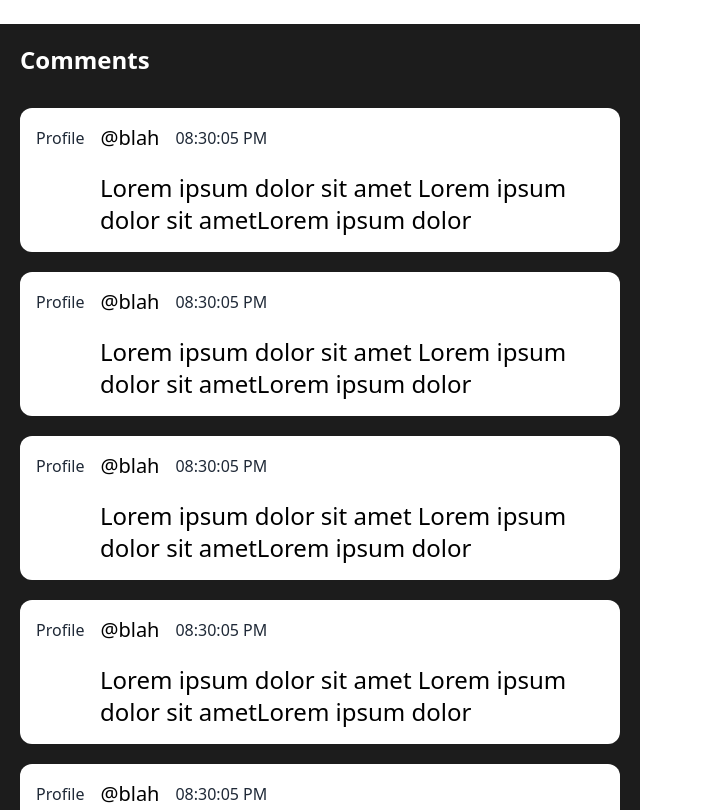
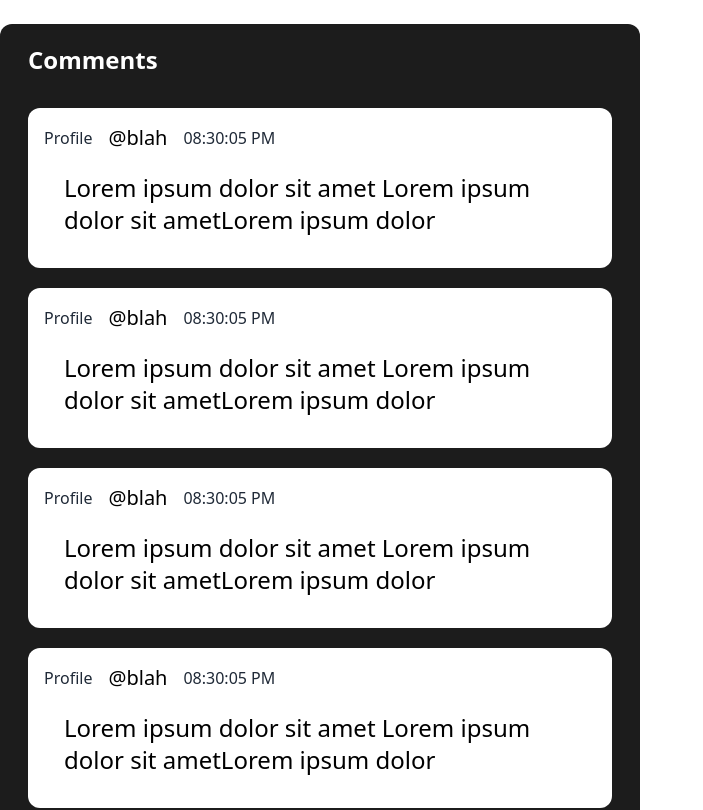
Before and after one commit to UCR-CS110-S23/project-methinks, a Next.js app: page /feed in a window 1280 px wide. Shown: the top 810 px of the page, without its empty margins (0-703 px from the left). Built offline with nearby package versions, Linux system fonts and the light colour scheme.

Commit message:
ashley complaints

```diff
--- a/components/Feed/Comment.jsx
+++ b/components/Feed/Comment.jsx
@@ -2,13 +2,13 @@ import React from "react";
 
 const Comment = ({ img, username, date, text }) => {
   return (
-    <div className="bg-white w-full flex flex-col rounded-xl gap-y-5 py-4 px-4">
+    <div className="bg-white w-full flex flex-col rounded-xl gap-y-5 pt-4 pb-8 px-4">
       <div className="flex gap-x-4 items-center">
         <div className="text-[##77818A] text-base">{img}</div>
         <p className="text-black font-medium text-xl">{username}</p>
         <p className="text-[##77818A] text-base">{date}</p>
       </div>
-      <div className="text-black text-2xl pl-16 font-normal">{text}</div>
+      <div className="text-black text-2xl pl-5 font-normal">{text}</div>
     </div>
   );
 };
--- a/components/Feed/Comments.jsx
+++ b/components/Feed/Comments.jsx
@@ -39,27 +39,27 @@ const Comments = () => {
       date: "08:30:05 PM",
       text: "Lorem ipsum dolor sit amet Lorem ipsum dolor sit ametLorem ipsum dolor",
     },
-    // {
-    //   img: "Profile",
-    //   username: "@blah",
-    //   date: "08:30:05 PM",
-    //   text: "Lorem ipsum dolor sit amet Lorem ipsum dolor sit ametLorem ipsum dolor",
-    // },
-    // {
-    //   img: "Profile",
-    //   username: "@blah",
-    //   date: "08:30:05 PM",
-    //   text: "Lorem ipsum dolor sit amet Lorem ipsum dolor sit ametLorem ipsum dolor",
-    // },
-    // {
-    //   img: "Profile",
-    //   username: "@blah",
-    //   date: "08:30:05 PM",
-    //   text: "Lorem ipsum dolor sit amet Lorem ipsum dolor sit ametLorem ipsum dolor",
-    // },
+    {
+      img: "Profile",
+      username: "@blah",
+      date: "08:30:05 PM",
+      text: "Lorem ipsum dolor sit amet Lorem ipsum dolor sit ametLorem ipsum dolor",
+    },
+    {
+      img: "Profile",
+      username: "@blah",
+      date: "08:30:05 PM",
+      text: "Lorem ipsum dolor sit amet Lorem ipsum dolor sit ametLorem ipsum dolor",
+    },
+    {
+      img: "Profile",
+      username: "@blah",
+      date: "08:30:05 PM",
+      text: "Lorem ipsum dolor sit amet Lorem ipsum dolor sit ametLorem ipsum dolor",
+    },
   ];
   return (
-    <div className="h-full w-1/2 bg-[#1C1C1C] p-5">
+    <div className="h-full w-1/2 bg-[#1C1C1C] p-5 px-7 rounded-xl">
       <div className="flex w-full h-full flex-col gap-y-8">
         <p className="font-semibold text-2xl text-white">Comments</p>
         {commentData.length === 0 ? (
```
